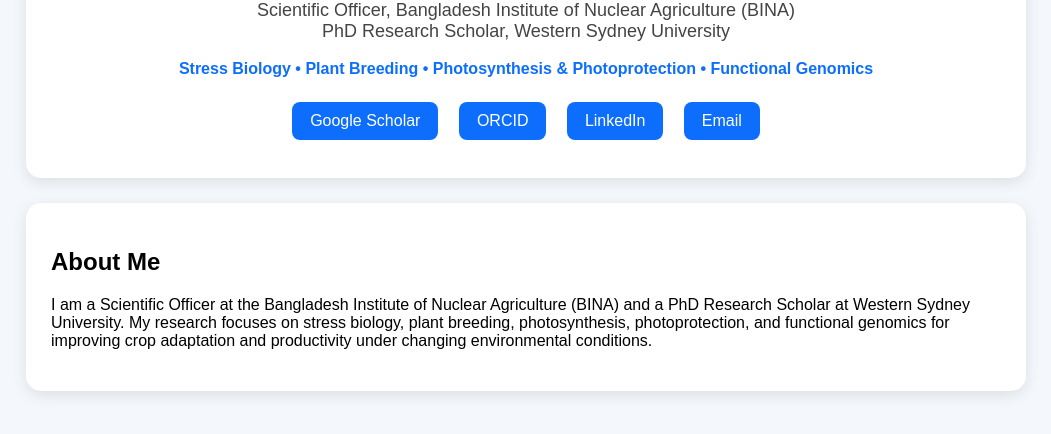
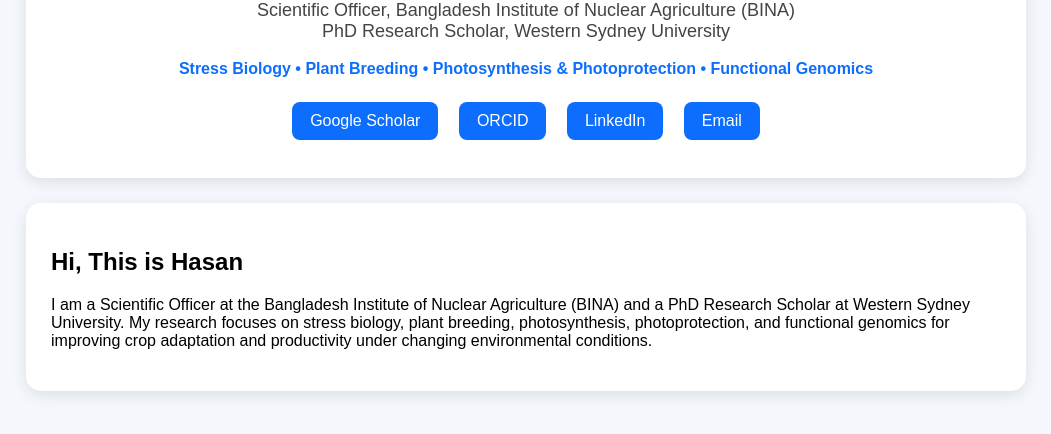
Before and after one commit to Md-Hasan-Sofiur-Rahman/md-hasan-sofiur-rahman.github.io, a plain HTML site: page index.html in a window 1280 px wide. Shown: the part 340-774 px from the top of the page, without its empty margins (114-1165 px from the left). Drawn offline with Linux system fonts and the light colour scheme.

Commit message:
Change About Me heading to personal introduction
Updated the heading in the About Me section to include a personal introduction.

```diff
--- a/index.html
+++ b/index.html
@@ -116,7 +116,7 @@ Email
 
 <div class="about">
 
-<h2>About Me</h2>
+<h2>Hi, This is Hasan</h2>
 
 <p>
 I am a Scientific Officer at the Bangladesh Institute of Nuclear Agriculture (BINA) and a PhD Research Scholar at Western Sydney University. My research focuses on stress biology, plant breeding, photosynthesis, photoprotection, and functional genomics for improving crop adaptation and productivity under changing environmental conditions.
```
